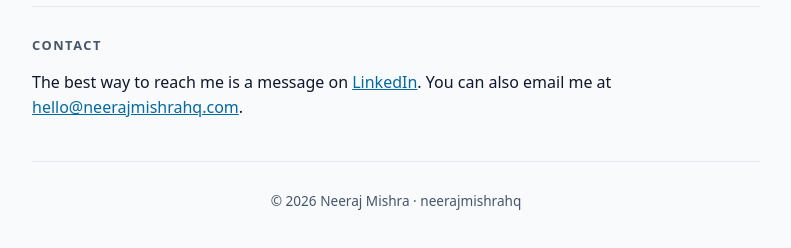
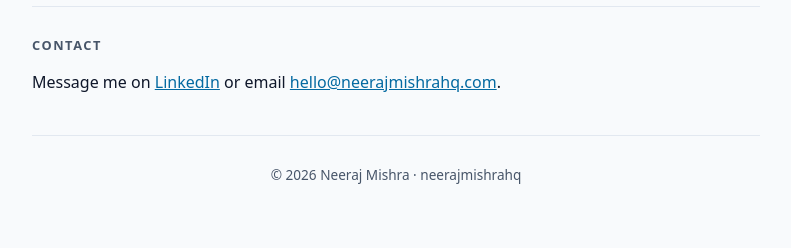
Before and after one commit to neerajmishrahq/neerajmishrahq.com, a plain HTML site: page index.html in a window 1280 px wide. Shown: the part 1985-2233 px from the top of the page, without its empty margins (244-1035 px from the left). After the commit the page ends 2211 px from the top, so only its background shows below. Drawn offline with Linux system fonts and the light colour scheme.

Commit message:
Contact: shorten to one line

```diff
--- a/index.html
+++ b/index.html
@@ -315,7 +315,7 @@
 
       <section id="contact" aria-labelledby="contact-h">
         <h2 id="contact-h">Contact</h2>
-        <p>The best way to reach me is a message on <a href="https://www.linkedin.com/in/neerajmishrahq" rel="me noopener">LinkedIn</a>. You can also email me at <a href="mailto:hello@neerajmishrahq.com">hello@neerajmishrahq.com</a>.</p>
+        <p>Message me on <a href="https://www.linkedin.com/in/neerajmishrahq" rel="me noopener">LinkedIn</a> or email <a href="mailto:hello@neerajmishrahq.com">hello@neerajmishrahq.com</a>.</p>
       </section>
     </main>
 
```
